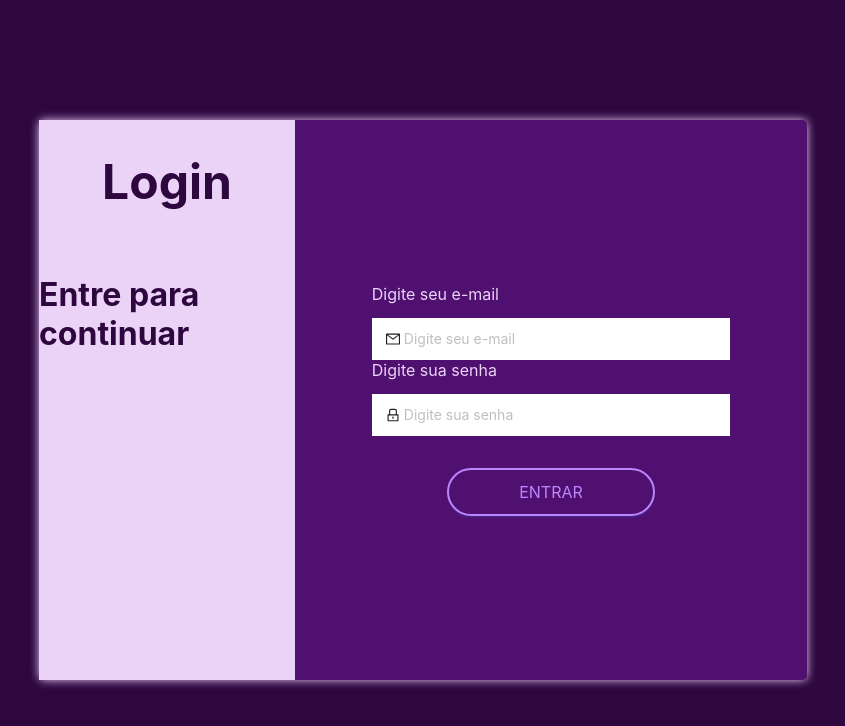
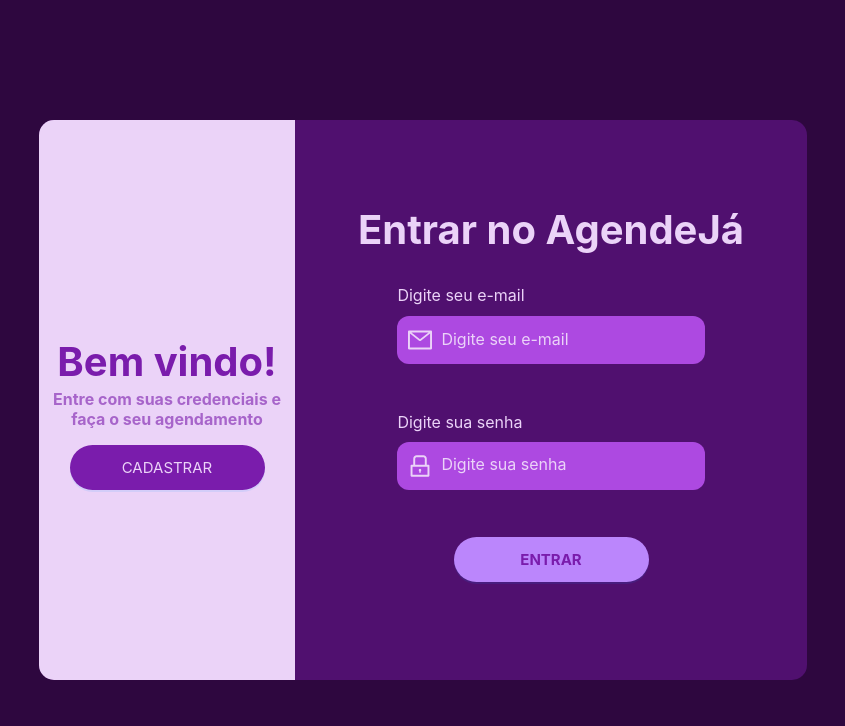
Before and after one commit to AthilaCosta/PE-AgendeJa, a React (Vite) app: page /login in a window 1280 px wide. Shown: the top 726 px of the page, without its empty margins (217-1062 px from the left). Built offline with nearby package versions, Linux system fonts and the light colour scheme.

Commit message:
feat: versão 2 da tela de login, andamento

```diff
--- a/src/App.tsx
+++ b/src/App.tsx
@@ -1,6 +1,5 @@
 import styles from "./App.module.css";
 import { LoginPage } from "./pages/LoginPage";
-import logoImage from "./assets/logo.png";
 
 function App() {
   return (
--- a/src/main.tsx
+++ b/src/main.tsx
@@ -1,10 +1,13 @@
-import { StrictMode } from 'react'
-import { createRoot } from 'react-dom/client'
-import App from './App.tsx'
-import './index.css'
+import { StrictMode } from "react";
+import { createRoot } from "react-dom/client";
+import App from "./App.tsx";
+import "./index.css";
+import { AntDesignProvider } from "./providers/antdProvider/AntdProvider.tsx";
 
-createRoot(document.getElementById('root')!).render(
+createRoot(document.getElementById("root")!).render(
   <StrictMode>
-    <App />
-  </StrictMode>,
-)
+    <AntDesignProvider>
+      <App />
+    </AntDesignProvider>
+  </StrictMode>
+);
--- a/src/pages/LoginPage/LoginForm/LoginForm.module.css
+++ b/src/pages/LoginPage/LoginForm/LoginForm.module.css
@@ -6,11 +6,28 @@
     width: 100%;
 }
 
+.title_container {
+    display: flex;
+    flex-direction: column;
+    align-items: center;
+    justify-content: center;
+    width: 100%;
+    height: 6em;
+    margin-top: -2em;
+    margin-bottom: 2em;
+}
+
+.title {
+    font-size: 2.5em;
+    color: #EBD3F8;
+    margin-top: 3em;
+    margin-bottom: 1em;}
+
 .input_container {
     display: flex;
     flex-direction: column;
     align-items: start;
-    width: 70%;
+    width: 60%;
 }
 
 .input {
@@ -18,13 +35,25 @@
     height: 3em;
     border-radius: 0px;
     border: 0;
-    margin-top: 1em;
-    padding-left: 1em;
+    font-size: 1em;
+    margin-bottom: 2em;
+    margin-top: -0.35em;
+    color: #EBD3F8;
+    border-radius: 12px;
+    background-color: #AD49E1;
+}
+
+.icon_input {
+    font-size: 1.5em !important;
+    margin-right: 5px;
 }
 
 .label {
+    margin-top: 1em;
+    margin-bottom: 1em;
     font-size: 1em;
     color: #EBD3F8;
+    font-size: 1em;
 }
 
 .button_login {
@@ -33,17 +62,20 @@
     max-width: 13em !important;
     max-height: 3em !important;
     border-radius: 30px;
-    margin-top: 2em;
-    background-color: #bb86fc00;
-    border: 2px solid #bb86fc;
+    background-color: #bb86fc;
     box-shadow: 0;
-    color: #bb86fc;
+    color: #7A1CAC;
+    font-size: 15px;
+    font-weight: 700;
+    margin-top: 1em;
+    margin-bottom: 3em;
 }
 
 .button_login:hover {
     transition: 1s;
-    background-color: #bb86fc !important;
-    color: #2E073F !important;
+    border: 2px solid #bb86fc;
+    background-color: #bb86fc00 !important;
+    color: #bb86fc !important;
 }
 
 .label_button {
--- a/src/pages/LoginPage/LoginForm/LoginForm.tsx
+++ b/src/pages/LoginPage/LoginForm/LoginForm.tsx
@@ -6,13 +6,18 @@
 export function LoginForm() {
   return (
     <div className={styles["container"]}>
+      <div className={styles["title_container"]}>
+        <h1 className={styles["title"]}>Entrar no AgendeJá</h1>
+      </div>
       <div className={styles["input_container"]}>
         <label className={styles["label"]}>Digite seu e-mail</label>
         <Input
           className={styles["input"]}
-          prefix={<MailOutlined />}
+          prefix={<MailOutlined className={styles["icon_input"]} />}
           type={"email"}
           placeholder="Digite seu e-mail"
+          // classNames={{ input: styles["input"] }}
+          rootClassName={styles["input"]}
         />
       </div>
 
@@ -20,9 +25,11 @@
         <label className={styles["label"]}>Digite sua senha</label>
         <Input
           className={styles["input"]}
-          prefix={<LockOutlined className={styles[""]}/>}
+          prefix={<LockOutlined className={styles["icon_input"]} />}
           type={"password"}
           placeholder={"Digite sua senha"}
+          classNames={{ input: styles["input"] }}
+          rootClassName={styles["input"]}
         />
       </div>
 
@@ -33,7 +40,6 @@
           className={styles["button_login"]}
         >
           ENTRAR
-          {/* <span className={styles["label_button"]}>ENTRAR</span> */}
         </Button>
       </div>
     </div>
--- a/src/pages/LoginPage/LoginPage.module.css
+++ b/src/pages/LoginPage/LoginPage.module.css
@@ -6,32 +6,33 @@
     justify-content: center;
     align-items: center;
     background-color: #7a1cac71;
-    border-radius: 5px;
-    box-shadow: 0 0 10px #EBD3F8;
-    transition: box-shadow 0.5s ease;
+    border-radius: 15px;
 }
 
-.container:hover {
-    transition: box-shadow 1s ease; /* Transição suave para a sombra */
-    box-shadow: 0 0 20px #EBD3F8;
-}
-
-.title_container {
+.desc_container {
     display: flex;
     flex-direction: column;
     align-items: center;
+    justify-content: center;
     width: 40%;
     height: 100%;
-    color: #2E073F;
     background-color: #EBD3F8;
+    border-top-left-radius: 15px;
+    border-bottom-left-radius: 15px;
 }
 
 .title {
-    font-size: 3em;
+    font-size: 2.5em;
+    color: #7A1CAC;
 }
 
 .subtitle {
-    font-size: 2em;
+    max-width: 15em;
+    margin-top: -1.5em;
+    font-size: 1em;
+    color: #7A1CAC;
+    text-align: center;
+    opacity: 0.6;
 }
 
 .form_container {
@@ -40,3 +41,23 @@
     align-items: center;
     width: 80%;
 }
+
+.button_register {
+    width: 13em !important;
+    height: 3em !important;
+    max-width: 13em !important;
+    max-height: 3em !important;
+    border-radius: 30px;
+    background-color: #7A1CAC;
+    box-shadow: 0;
+    color: #EBD3F8;
+    font-size: 15px;
+}
+
+.button_register:hover {
+    color: #bb86fc !important;
+    background-color: #bb86fc00 !important;
+    border: 2px solid #bb86fc;
+    transition: 1s;
+    box-shadow: 0 !important;
+}
--- a/src/pages/LoginPage/index.tsx
+++ b/src/pages/LoginPage/index.tsx
@@ -1,12 +1,23 @@
+import { Button } from "antd";
 import { LoginForm } from "./LoginForm/LoginForm";
 import styles from "./LoginPage.module.css";
 
 export function LoginPage() {
   return (
     <div className={styles["container"]}>
-      <div className={styles["title_container"]}>
-        <h1 className={styles["title"]}>Login</h1>
-        <h3 className={styles["subtitle"]}>Entre para continuar</h3>
+      <div className={styles["desc_container"]}>
+        <h1 className={styles["title"]}>Bem vindo!</h1>
+        <h3 className={styles["subtitle"]}>
+          Entre com suas credenciais e faça o seu agendamento
+        </h3>
+
+        <Button
+          type="primary"
+          size={"large"}
+          className={styles["button_register"]}
+        >
+          CADASTRAR
+        </Button>
       </div>
       <div className={styles["form_container"]}>
         <LoginForm />
--- /dev/null
+++ b/src/providers/antdProvider/AntdProvider.tsx
@@ -0,0 +1,25 @@
+"use client";
+
+import { ConfigProvider, ThemeConfig } from "antd";
+import { ReactNode } from "react";
+
+interface IAntDesignProviderProps {
+  children: ReactNode;
+}
+
+export function AntDesignProvider({ children }: IAntDesignProviderProps) {
+  const data: ThemeConfig = {
+    components: {
+      Input: {
+        colorTextPlaceholder: "#EBD3F8",
+        colorBgContainer: "#AD49E1",
+      },
+    },
+  };
+
+  return (
+    <ConfigProvider theme={data}>
+      {children}
+    </ConfigProvider>
+  );
+}
```
